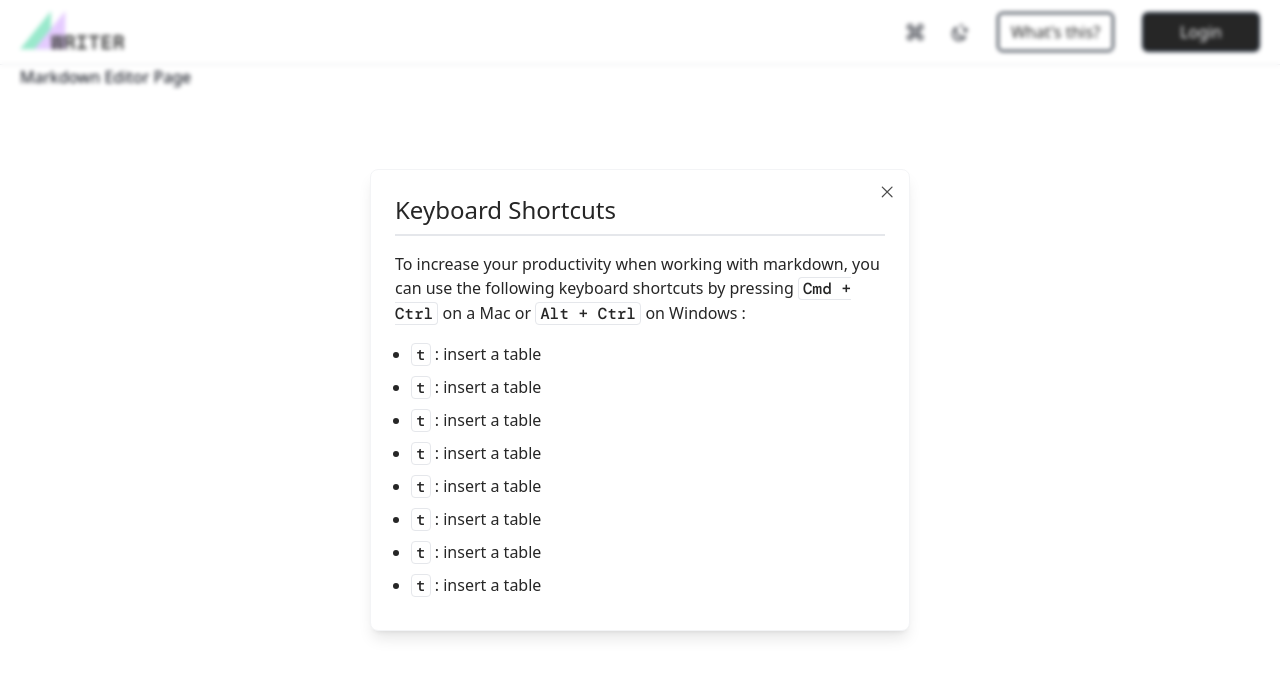
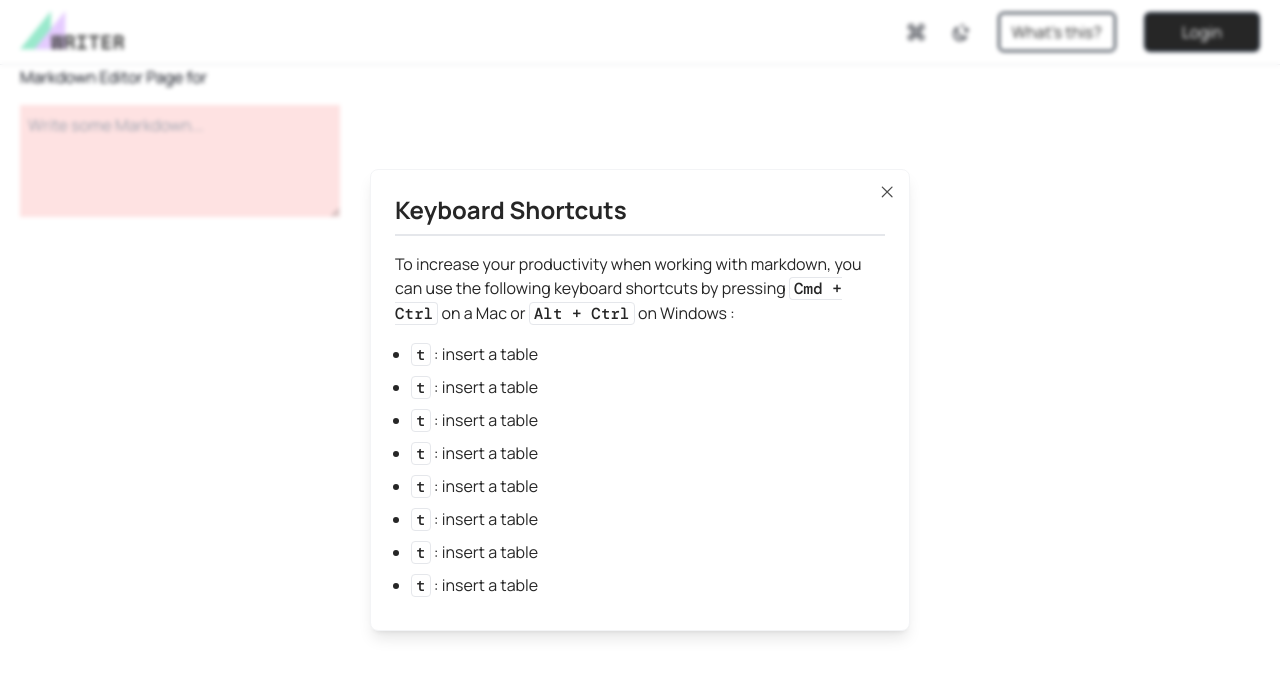
Before and after one commit to nabeelcodes/markedwriter, a React (Vite) app: page /1 in a window 1280 px wide. Both pictures are taken after a click on the button 915 px from the left and 32 px from the top of the page. Shown: the top 676 px of the page. Built offline with nearby package versions, Linux system fonts and the light colour scheme; a small style sheet from the web is missing.

Commit message:
Added Editor page and corresponding functionality
- Replaced MabryFont with Manrope(as default app font).
- Included `Header` in App Router.
- Updated `LandingPage` to render post list in reverse
  order of creation.

```diff
--- a/index.html
+++ b/index.html
@@ -11,7 +11,7 @@
 			type="image/svg+xml"
 			href="/applogo.ico"
 		/>
-		<!-- GOOGLE FONT : DM MONO MEDIUM 500 -->
+		<!-- GOOGLE FONT : DM MONO MEDIUM 500 + WORK SANS 200 400 700 -->
 		<link
 			rel="preconnect"
 			href="https://fonts.googleapis.com"
@@ -25,12 +25,9 @@
 			href="https://fonts.googleapis.com/css2?family=DM+Mono:wght@500&display=swap"
 			rel="stylesheet"
 		/>
-		<!-- SELF HOSTED FONT : MABRY PRO BOLD AND REGULAR -->
 		<link
-			href="https://mabryprofont.netlify.app/public/mabrypro.css"
-			rel="preload"
-			as="style"
-			onload="this.rel='stylesheet'"
+			href="https://fonts.googleapis.com/css2?family=Manrope:wght@200;400;700&display=swap"
+			rel="stylesheet"
 		/>
 		<title>MarkedWriter</title>
 	</head>
--- a/src/App.tsx
+++ b/src/App.tsx
@@ -1,10 +1,7 @@
 import { BrowserRouter as Router, Routes, Route } from 'react-router-dom';
 import { LayoutContainer } from './components/LayoutContainer';
 import { LandingPage } from './pages/LandingPage';
-
-const MarkdownEditor = () => {
-	return <h1>Markdown Editor Page</h1>;
-};
+import { MarkdownEditor } from './pages/MarkdownEditor';
 
 const NoMatch = () => {
 	return <h1>404 Not Found</h1>;
@@ -12,8 +9,8 @@ const NoMatch = () => {
 
 export default function App() {
 	return (
-		<LayoutContainer>
-			<Router>
+		<Router>
+			<LayoutContainer>
 				<Routes>
 					<Route
 						path='/'
@@ -28,7 +25,7 @@ export default function App() {
 						element={<NoMatch />}
 					/>
 				</Routes>
-			</Router>
-		</LayoutContainer>
+			</LayoutContainer>
+		</Router>
 	);
 }
--- a/src/components/Header.tsx
+++ b/src/components/Header.tsx
@@ -4,6 +4,7 @@ import { AppLogoDark } from '../assets/AppLogoDarkSVG';
 import { AppLogoLight } from '../assets/AppLogoLightSVG';
 import { NavBar } from './NavBar';
 import { cn } from '../utilities/classNameHelper';
+import { Link } from 'react-router-dom';
 
 export const Header = () => {
 	// check global state for darkTheme
@@ -17,12 +18,14 @@ export const Header = () => {
 			aria-labelledby='Header wrapper'
 		>
 			<header className='container2000 relative flex h-16 items-center justify-between'>
+				<Link to='/'>
 					<div
 						className='cursor-pointer'
 						aria-labelledby='Website Logo container'
 					>
 						{!darkTheme ? <AppLogoDark /> : <AppLogoLight />}
 					</div>
+				</Link>
 
 				<NavBar />
 			</header>
--- a/src/components/MainSection.tsx
+++ b/src/components/MainSection.tsx
@@ -16,9 +16,7 @@ export const MainSection = ({ children }: mainSectionProps) => {
 			})}
 			aria-labelledby='Main Section wrapper'
 		>
-			<main className='container2000 px-5 font-mabryProRegular'>
-				{children}
-			</main>
+			<main className='container2000 px-5 font-sans'>{children}</main>
 		</div>
 	);
 };
--- a/src/components/NavItemShortcuts.tsx
+++ b/src/components/NavItemShortcuts.tsx
@@ -28,10 +28,10 @@ export const NavItemShortcuts = () => {
 						}
 					)}
 				>
-					<RadixDialog.Title className='mb-4 border-b-2 pb-2 font-mabryProBold text-2xl'>
+					<RadixDialog.Title className='mb-4 border-b-2 pb-2 text-2xl font-bold'>
 						Keyboard Shortcuts
 					</RadixDialog.Title>
-					<RadixDialog.Description className='font-mabryProRegular'>
+					<RadixDialog.Description className='font-sans'>
 						To increase your productivity when working with markdown, you can
 						use the following keyboard shortcuts by pressing{' '}
 						<code className='rounded border px-1 font-mono'>Cmd + Ctrl</code> on
--- a/src/components/NavMenuDesktop.tsx
+++ b/src/components/NavMenuDesktop.tsx
@@ -5,7 +5,7 @@ import { NavItemLogin } from './NavItemLogin';
 
 export const NavMenuDesktop = () => {
 	return (
-		<nav className='hidden font-mabryProRegular md:block'>
+		<nav className='hidden font-sans md:block'>
 			<ul className='md:flex md:items-center md:justify-between md:gap-7'>
 				<NavItemShortcuts />
 				<NavItemThemeToggle />
--- a/src/components/NavMenuMobile.tsx
+++ b/src/components/NavMenuMobile.tsx
@@ -24,7 +24,7 @@ export const NavMenuMobile = () => {
 				>
 					<nav
 						className={cn(
-							'rounded-md border bg-white p-4 font-mabryProRegular text-gray-950 shadow-md',
+							'rounded-md border bg-white p-4 font-sans text-gray-950 shadow-md',
 							{
 								'border-gray-300 bg-neutral-800 text-gray-300': darkTheme
 							}
--- a/src/pages/LandingPage.tsx
+++ b/src/pages/LandingPage.tsx
@@ -1,4 +1,5 @@
-// import { useNavigate } from 'react-router-dom';
+import { Link, useNavigate } from 'react-router-dom';
+import { useMemo } from 'react';
 import { useAtom } from 'jotai';
 import { appDataAtom, darkModeAtom } from '../store/appState';
 import { NewFileIconSVG } from '../assets/NewFileIconSVG';
@@ -6,30 +7,37 @@ import { PlusIconSVG } from '../assets/PlusIconSVG';
 import { cn } from '../utilities/classNameHelper';
 
 export const LandingPage = () => {
+	const navigator = useNavigate();
 	const [darkTheme] = useAtom(darkModeAtom);
 	const [appData, setAppData] = useAtom(appDataAtom);
-	// const navigator = useNavigate();
+
+	/* Reversing `appData` array to render posts in correct order */
+	const sortedArray = useMemo(() => {
+		const clonedArray = [...appData];
+		return clonedArray.reverse();
+	}, [appData]);
 
 	const handleClick = () => {
 		const slug = (Math.random().toString(16) + '0000000').slice(2, 10);
 		const newPost = {
 			id: slug,
-			title: 'Demo Title',
+			title: 'Post',
+			content: ' ',
 			date:
 				String(new Date()).substring(4, 10) +
 				',' +
 				String(new Date()).substring(10, 15)
 		};
-		const newPostArray = [newPost, ...appData];
+		const newPostArray = [...appData, newPost];
 		setAppData(newPostArray);
-		// navigator(`/${newPost.id}`);
+		navigator(`/${newPost.id}`);
 	};
 
 	return (
 		<div className='mx-auto max-w-6xl'>
 			<section className='items-center justify-between pt-10 md:flex'>
 				<div>
-					<h1 className='font-mabryProBold text-3xl'>All Files</h1>
+					<h1 className='text-3xl font-bold'>All Files</h1>
 					<p className='mt-2 text-lg opacity-70'>
 						Create and manage markdown files.
 					</p>
@@ -37,7 +45,7 @@ export const LandingPage = () => {
 
 				<button
 					className={cn(
-						'mt-4 flex w-full items-center justify-center gap-2 rounded-lg bg-neutral-800 py-2 tracking-wide text-gray-300 hover:opacity-90 md:mt-0 md:w-auto md:px-4',
+						'mt-4 flex w-full items-center justify-center gap-2 rounded-lg bg-neutral-800 py-3 tracking-wide text-gray-300 hover:opacity-90 md:mt-0 md:w-auto md:px-4 md:py-2',
 						{
 							'bg-gray-300 text-neutral-950': darkTheme
 						}
@@ -61,9 +69,7 @@ export const LandingPage = () => {
 					)}
 				>
 					<NewFileIconSVG />
-					<h2 className='mt-6 font-mabryProBold text-xl'>
-						No markdown file exists !
-					</h2>
+					<h2 className='mt-6 text-xl font-bold'>No markdown file exists !</h2>
 					<p className='mt-2 max-w-xs text-center opacity-70'>
 						You don't have any markdowns yet. Start creating content.
 					</p>
@@ -73,7 +79,7 @@ export const LandingPage = () => {
 			{appData?.length > 0 && (
 				<ul className='mt-6 flex flex-col gap-y-4 rounded-lg'>
 					<button
-						className='rounded-md bg-red-500 p-3 py-2 text-gray-100'
+						className='rounded-md bg-red-500 p-3 text-gray-100'
 						onClick={() => {
 							setAppData([]);
 						}}
@@ -81,16 +87,22 @@ export const LandingPage = () => {
 						Delete All Posts
 					</button>
 
-					{appData.map(({ id, title, date }) => (
-						<li
+					{sortedArray.map(({ id, title, date }) => (
+						<Link
+							to={`/${id}`}
 							key={id}
-							className='rounded-lg border border-gray-200 p-4'
 						>
-							<h2 className='font-mabryProBold text-lg text-neutral-800'>
-								{title}
-							</h2>
-							<p className='mt-1 text-sm opacity-70'>{date}</p>
-						</li>
+							<li className='rounded-lg border border-gray-200 p-4'>
+								<h2
+									className={cn('text-lg font-bold text-neutral-800', {
+										'text-gray-300': darkTheme
+									})}
+								>
+									{title} - {id}
+								</h2>
+								<p className='mt-1 text-sm opacity-70'>{date}</p>
+							</li>
+						</Link>
 					))}
 				</ul>
 			)}
--- /dev/null
+++ b/src/pages/MarkdownEditor.tsx
@@ -0,0 +1,36 @@
+import { useAtom } from 'jotai';
+import { useParams } from 'react-router-dom';
+import { appDataAtom } from '../store/appState';
+
+export const MarkdownEditor = () => {
+	const { id } = useParams();
+	const [appData, setAppData] = useAtom(appDataAtom);
+	/* Find the Post corresponding to the current page */
+	const currentPost = appData?.find((post) => post.id === id);
+
+	const handleChange = (e: React.ChangeEvent<HTMLTextAreaElement>) => {
+		const valueOfAppData = [...appData];
+		const indexOfCurrentPost = valueOfAppData.findIndex(
+			(element) => element?.id === currentPost?.id
+		);
+		valueOfAppData[indexOfCurrentPost].content = e?.target?.value;
+		setAppData(valueOfAppData);
+	};
+
+	return (
+		<>
+			<h1>Markdown Editor Page for {currentPost?.id}</h1>
+			<textarea
+				className='mt-4 h-28 w-80 bg-red-100 p-2 outline-none'
+				autoFocus
+				name='editor'
+				autoComplete='off'
+				spellCheck='true'
+				placeholder='Write some Markdown...'
+				aria-label='input box to enter markdown'
+				value={currentPost?.content}
+				onChange={handleChange}
+			/>
+		</>
+	);
+};
--- a/src/store/appState.ts
+++ b/src/store/appState.ts
@@ -7,7 +7,7 @@ export const darkModeAtom = atomWithStorage<boolean>('darkMode', false);
 type appDataType = {
 	id: string;
 	title: string;
-	content?: string;
+	content: string;
 	date: string;
 }[];
 export const appDataAtom = atomWithStorage<appDataType>('appData', []);
--- a/tailwind.config.js
+++ b/tailwind.config.js
@@ -8,11 +8,7 @@ export default {
 		extend: {
 			fontFamily: {
 				mono: ["'DM Mono'", ...defaultTheme.fontFamily.mono],
-				mabryProRegular: [
-					"'MabryPro-regular'",
-					...defaultTheme.fontFamily.sans
-				],
-				mabryProBold: ["'MabryPro-bold'", ...defaultTheme.fontFamily.sans]
+				sans: ["'Manrope'", ...defaultTheme.fontFamily.sans]
 			},
 			keyframes: {
 				overlayShow: {
```
Lines whose indentation alone changed are shown as unchanged.
